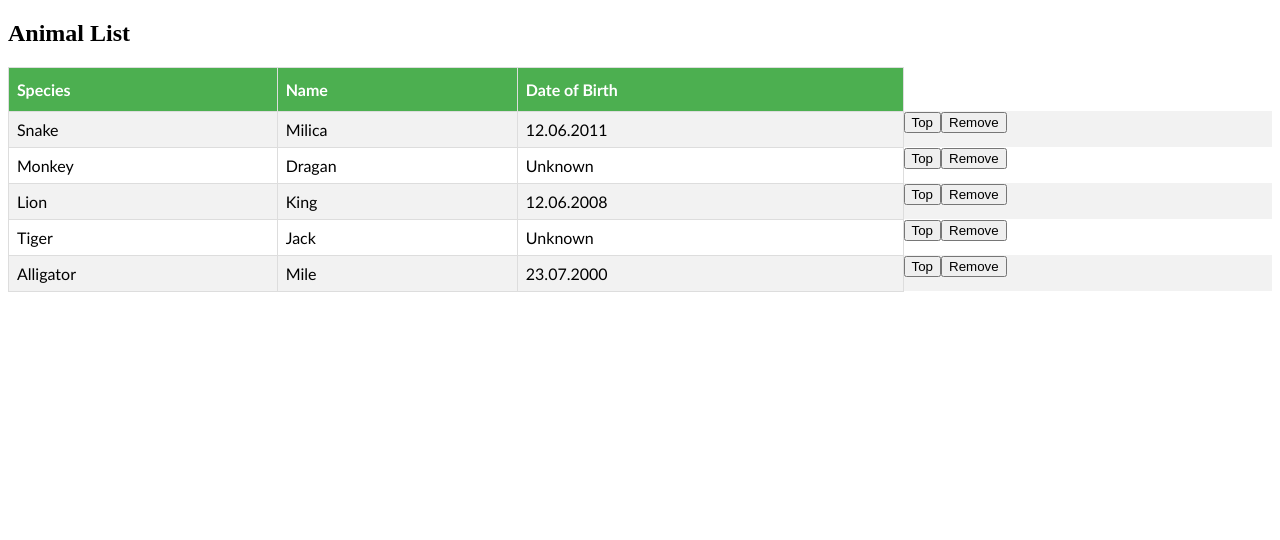
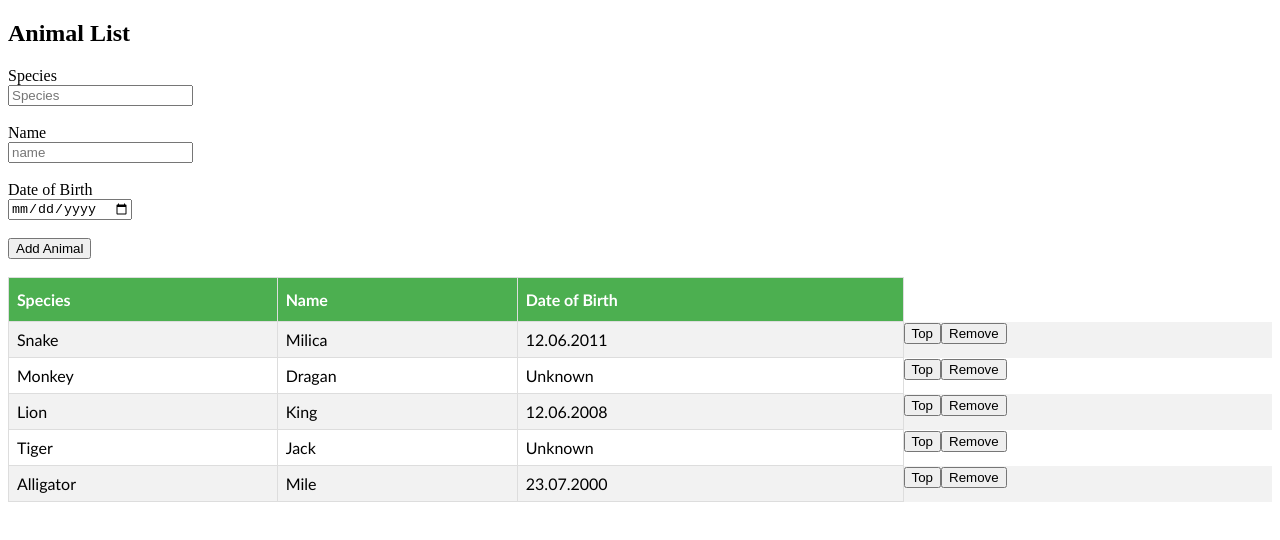
Before and after one commit to NatasaRadovanovic/zoo-vue, a Vue app: page / in a window 1280 px wide. Shown: the top 540 px of the page. Built offline with nearby package versions, Linux system fonts and the light colour scheme.

Commit message:
zadatak5

```diff
--- a/src/components/AnimalList.vue
+++ b/src/components/AnimalList.vue
@@ -1,8 +1,19 @@
 <template>
     <div>
-        <h2>Animal List</h2>
+       <h2>Animal List</h2>
 
-<table id="customers">
+ <form @submit.prevent>
+        <label>Species</label><br>
+        <input v-model="newAnimal.species" type="text" placeholder="Species"><br><br>
+        <label>Name</label><br>
+        <input v-model="newAnimal.name" type="text" placeholder="name"><br><br>
+        <label>Date of Birth</label><br>
+        <input v-model="newAnimal.dateOfBirth" type="date"><br><br>
+        <button @click="addAnimal" type="submit">Add Animal</button><br><br>
+    </form>
+
+
+<table id="animals">
   <tr>
     <th>Species</th>
     <th>Name</th>
@@ -38,6 +49,8 @@ export default {
             {species: "Alligator", name:"Mile",dateOfBirth:"23.07.2000"},
 
       ],
+
+      newAnimal:{}
      }
     },
 
@@ -51,10 +64,15 @@ export default {
         moveToTop(animal)
         {
             if(this.animals.indexOf(animal) > 0) {
-            this.animals.splice(this.animals.indexOf(animal), 1);
-            this.animals.unshift(animal);
-}
-        }
+                this.removeAnimal(animal);
+                this.animals.unshift(animal);
+            }
+        },
+
+         addAnimal(){
+          this.animals.push(this.newAnimal);
+          this.newAnimal = {};
+      }
     }
 
 }
@@ -72,22 +90,22 @@ export default {
   margin-top: 60px;
 }
 
-#customers {
+#animals {
     font-family: "Trebuchet MS", Arial, Helvetica, sans-serif;
     border-collapse: collapse;
     width: 100%;
 }
 
-#customers td, #customers th {
+#animals td, #animals th {
     border: 1px solid #ddd;
     padding: 8px;
 }
 
-#customers tr:nth-child(even){background-color: #f2f2f2;}
+#animals tr:nth-child(even){background-color: #f2f2f2;}
 
-#customers tr:hover {background-color: #ddd;}
+#animals tr:hover {background-color: #ddd;}
 
-#customers th {
+#animals th {
     padding-top: 12px;
     padding-bottom: 12px;
     text-align: left;
@@ -95,4 +113,5 @@ export default {
     color: white;
 }
 
+
 </style>
```
